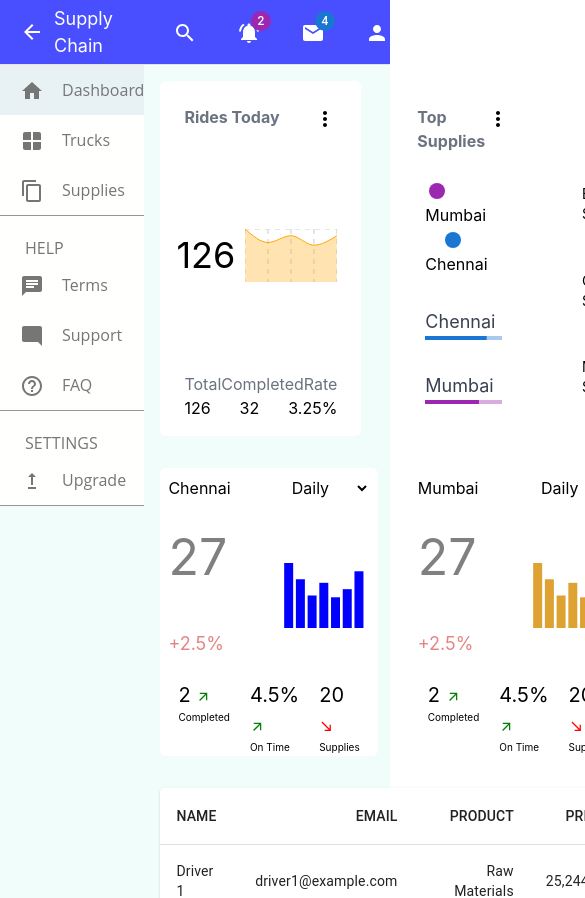
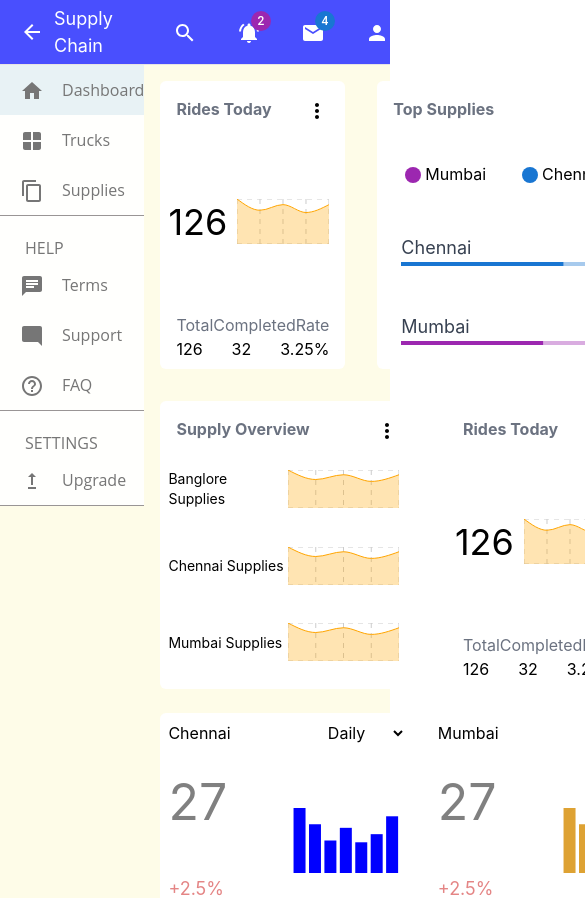
Before and after one commit to umjoshua/react_admin_dashboard, a React (Create React App) app: page / in a window 390 px wide. Shown: the top 898 px of the page, 585 px wide, since content can reach past the window. Built offline with nearby package versions, Linux system fonts and the light colour scheme; what tailwindcss-percentage-width would draw is missing.

Commit message:
responsiveness

```diff
--- a/src/components/widgets/CityInfo.jsx
+++ b/src/components/widgets/CityInfo.jsx
@@ -82,7 +82,7 @@ function CityInfo({city,count,completed,onTime,supplies,color,depr}) {
     };
 
     return (
-        <div class="w-33% h-72 bg-white p-2 m-4 rounded-md flex flex-col justify-between">
+        <div class="float-left sm:w-98% md:w-32% h-72 bg-white p-2 m-2 rounded-md justify-between flex flex-col">
             <div className='top'>
                 <span>{city}</span>
                 <Dropdown
--- a/src/components/widgets/Overview.jsx
+++ b/src/components/widgets/Overview.jsx
@@ -5,7 +5,7 @@ import Chart from './Charts';
 
 function Overview() {
     return (
-        <div class="relative w-25% sm:w-100% bg-white p-4 m-4 rounded-md flex flex-col justify-between" >
+        <div class="float-left sm:w-98% md:w-23% h-72 bg-white p-2 m-4 rounded-md justify-between flex flex-col" >
             <div class="flex flex-row justify-between p-2">
                 <span class="font-bold text-gray-500" >Supply Overview</span>
                 <div ><MoreVertOutlined /></div>
--- a/src/components/widgets/RidesToday.jsx
+++ b/src/components/widgets/RidesToday.jsx
@@ -4,7 +4,7 @@ import Chart from './Charts';
 
 function RisesToday() {
   return (
-    <div class="relative w-25% sm:w-100% bg-white p-4 m-4 rounded-md flex flex-col justify-between">
+    <div class="float-left sm:w-98% md:w-23% h-72 bg-white p-2 m-4 rounded-md justify-between flex flex-col">
       <div class="flex flex-row justify-between p-2">
         <span class="font-bold text-gray-500">Rides Today</span>
         <div><MoreVertIcon /></div>
--- a/src/components/widgets/TopSupplies.jsx
+++ b/src/components/widgets/TopSupplies.jsx
@@ -11,7 +11,7 @@ function TopSupplies() {
     )
   }
   return (
-    <div class="relative w-25% sm:w-100%  bg-white p-4 m-4 rounded-md flex flex-col justify-between" >
+    <div class="float-left sm:w-98% md:w-23% h-72 bg-white p-2 m-4 rounded-md justify-between flex flex-col" >
       <div class="flex flex-row justify-between p-2">
         <span class="font-bold text-gray-500">Top Supplies</span>
         <div><MoreVertIcon /></div>
--- a/src/pages/home/Home.jsx
+++ b/src/pages/home/Home.jsx
@@ -10,19 +10,19 @@ import RevenueBreakdown from '../../components/widgets/RevenueBreakdown';
 
 function Home() {
     return (
-        <div class="w-full h-full flex flex-col bg-teal-50 justify-around">
+        <div class="w-full h-full flex flex-col bg-yellow-50 justify-around">
             <div><Header /></div>
             <div class="w-full h-full flex flex-row">
                 <div class="h-full w-72" ><Sidebar /></div>
-                <div class="relative w-full flex flex-col flex-wrap">
-                    <div class=" relative flex flex-row ">
+                <div class="relative w-full table">
+                    <div class="relative w-full flex flex-row flex-wrap">
                         <RisesToday />
                         <TopSupplies />
                         <Overview />
                         <RisesToday />
                         {/* <RevenueBreakdown /> */}
                     </div>
-                    <div class="relative w-full flex flex-row ">
+                    <div class="ml-2 relative w-full flex flex-row flex-wrap">
                         <CityInfo city='Chennai' count='27' completed='2' onTime='4.5' supplies='20' color='blue' depr='+2.5' />
                         <CityInfo city='Mumbai' count='27' completed='2' onTime='4.5' supplies='20' color='#dea233' depr='+2.5' />
                         <CityInfo city='Banglore' count='27' completed='2' onTime='4.5' supplies='20' color='red' depr='+2.5' />
```
